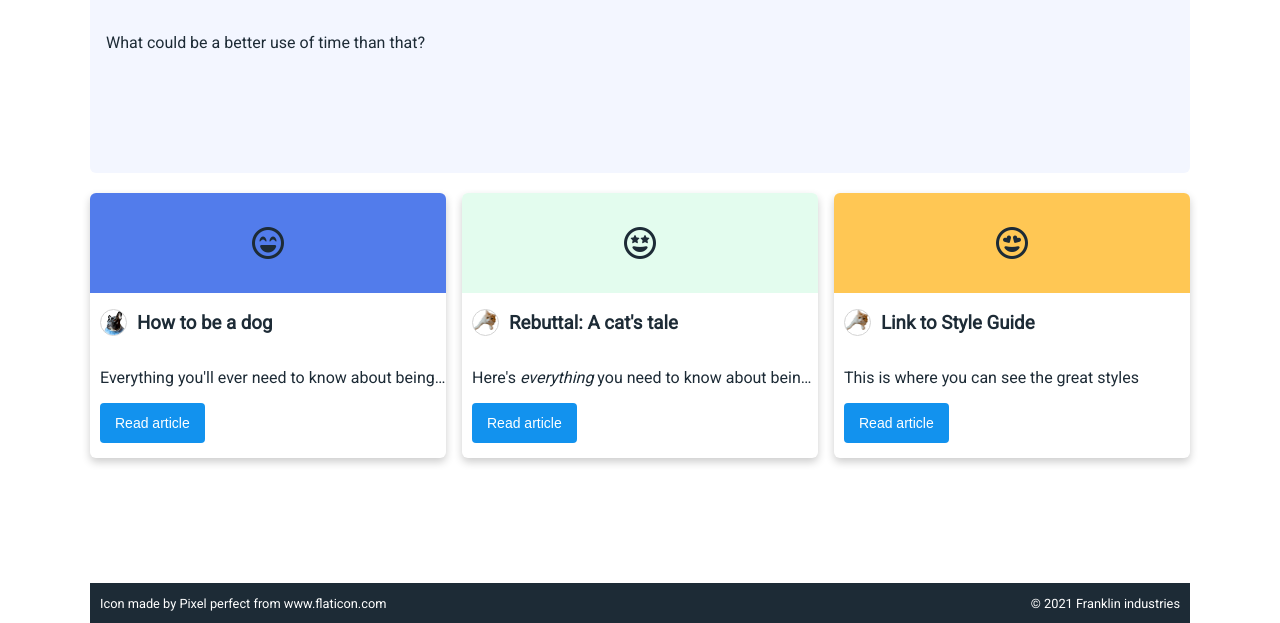
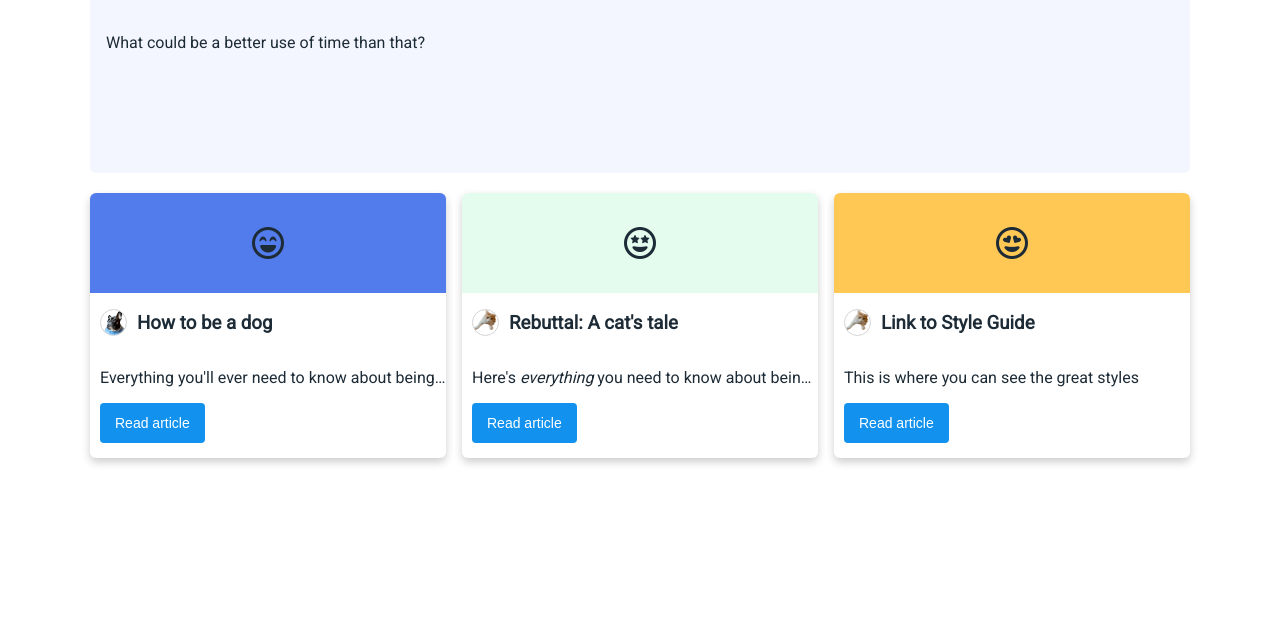
Before and after one commit to marcanthonyrosa/udacity-blog, a plain HTML site: page index.html in a window 1280 px wide. Shown: the part 177-800 px from the top of the page. Drawn offline with Linux system fonts and the light colour scheme.

Commit message:
Update index.html
Commenting out the footer for testing purposes

```diff
--- a/index.html
+++ b/index.html
@@ -94,13 +94,11 @@
                     </div>
                 </article>
             </a>
-
-
         </main>
-        <footer class="foot">
+        <!-- <footer class="foot">
             <p>Icon made by Pixel perfect from www.flaticon.com</p>
             <p>© 2021 Franklin industries</p>
-        </footer>
+        </footer> -->
 
 
     </div>
```
